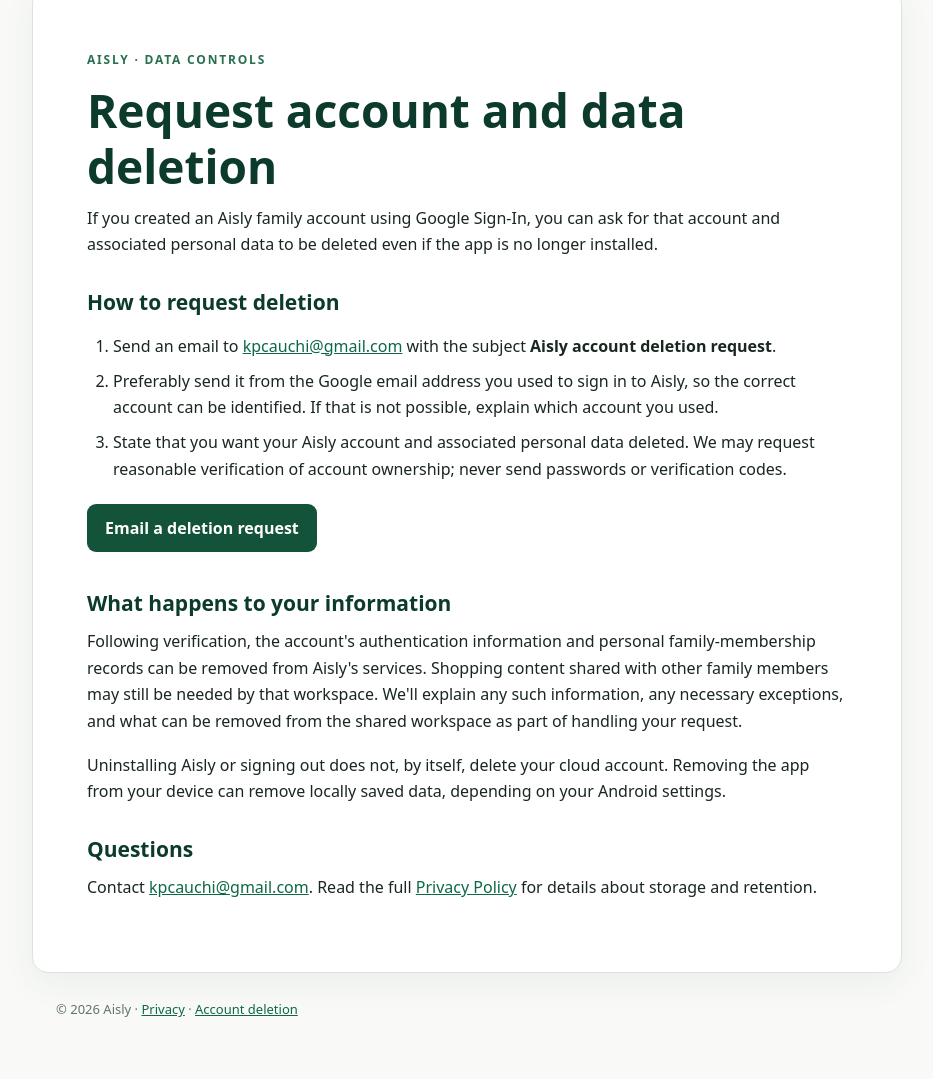
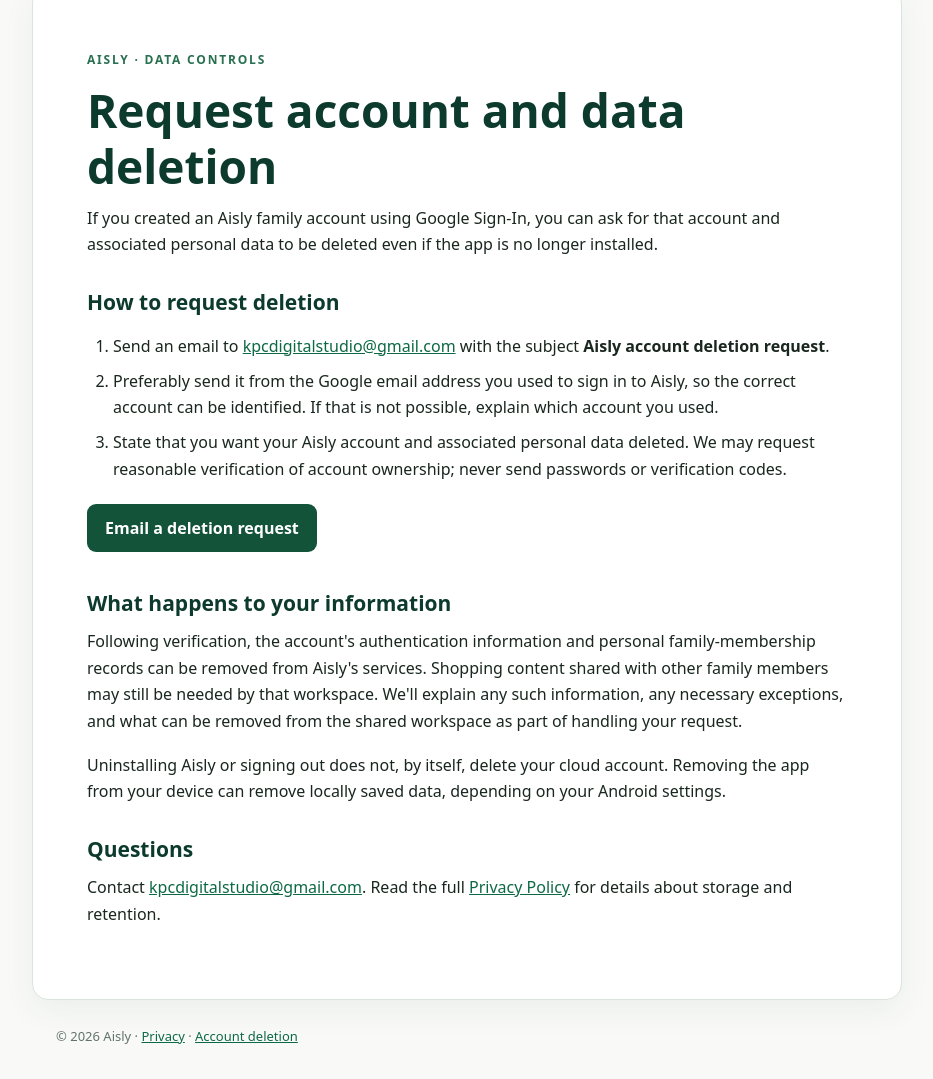
Before and after one commit to kpcauchi/aisly-legal, a plain HTML site: page delete-account.html in a window 1280 px wide. Shown: the part 123-1202 px from the top of the page, without its empty margins (173-1106 px from the left). Before the commit the page ends 1176 px from the top, so only its background shows below. Drawn offline with Linux system fonts and the light colour scheme.

Commit message:
Use dedicated Aisly public support address on delete-account.html

```diff
--- a/delete-account.html
+++ b/delete-account.html
@@ -14,17 +14,17 @@
 <p>If you created an Aisly family account using Google Sign-In, you can ask for that account and associated personal data to be deleted even if the app is no longer installed.</p>
 <h2>How to request deletion</h2>
 <ol>
-<li>Send an email to <a href="mailto:kpcauchi@gmail.com?subject=Aisly%20account%20deletion%20request">kpcauchi@gmail.com</a> with the subject <strong>Aisly account deletion request</strong>.</li>
+<li>Send an email to <a href="mailto:kpcdigitalstudio@gmail.com?subject=Aisly%20account%20deletion%20request">kpcdigitalstudio@gmail.com</a> with the subject <strong>Aisly account deletion request</strong>.</li>
 <li>Preferably send it from the Google email address you used to sign in to Aisly, so the correct account can be identified. If that is not possible, explain which account you used.</li>
 <li>State that you want your Aisly account and associated personal data deleted. We may request reasonable verification of account ownership; never send passwords or verification codes.</li>
 </ol>
-<p><a class="button" href="mailto:kpcauchi@gmail.com?subject=Aisly%20account%20deletion%20request&body=Please%20delete%20my%20Aisly%20account%20and%20associated%20personal%20data.%0A%0AMy%20Aisly%20sign-in%20email%20is%3A%20">Email a deletion request</a></p>
+<p><a class="button" href="mailto:kpcdigitalstudio@gmail.com?subject=Aisly%20account%20deletion%20request&body=Please%20delete%20my%20Aisly%20account%20and%20associated%20personal%20data.%0A%0AMy%20Aisly%20sign-in%20email%20is%3A%20">Email a deletion request</a></p>
 
 <h2>What happens to your information</h2>
 <p>Following verification, the account's authentication information and personal family-membership records can be removed from Aisly's services. Shopping content shared with other family members may still be needed by that workspace. We'll explain any such information, any necessary exceptions, and what can be removed from the shared workspace as part of handling your request.</p>
 <p>Uninstalling Aisly or signing out does not, by itself, delete your cloud account. Removing the app from your device can remove locally saved data, depending on your Android settings.</p>
 <h2>Questions</h2>
-<p>Contact <a href="mailto:kpcauchi@gmail.com?subject=Aisly%20data%20question">kpcauchi@gmail.com</a>. Read the full <a href="privacy.html">Privacy Policy</a> for details about storage and retention.</p>
+<p>Contact <a href="mailto:kpcdigitalstudio@gmail.com?subject=Aisly%20data%20question">kpcdigitalstudio@gmail.com</a>. Read the full <a href="privacy.html">Privacy Policy</a> for details about storage and retention.</p>
 </main>
 <footer class="wrap footer">© 2026 Aisly · <a href="privacy.html">Privacy</a> · <a href="delete-account.html">Account deletion</a></footer>
 </body>
```
